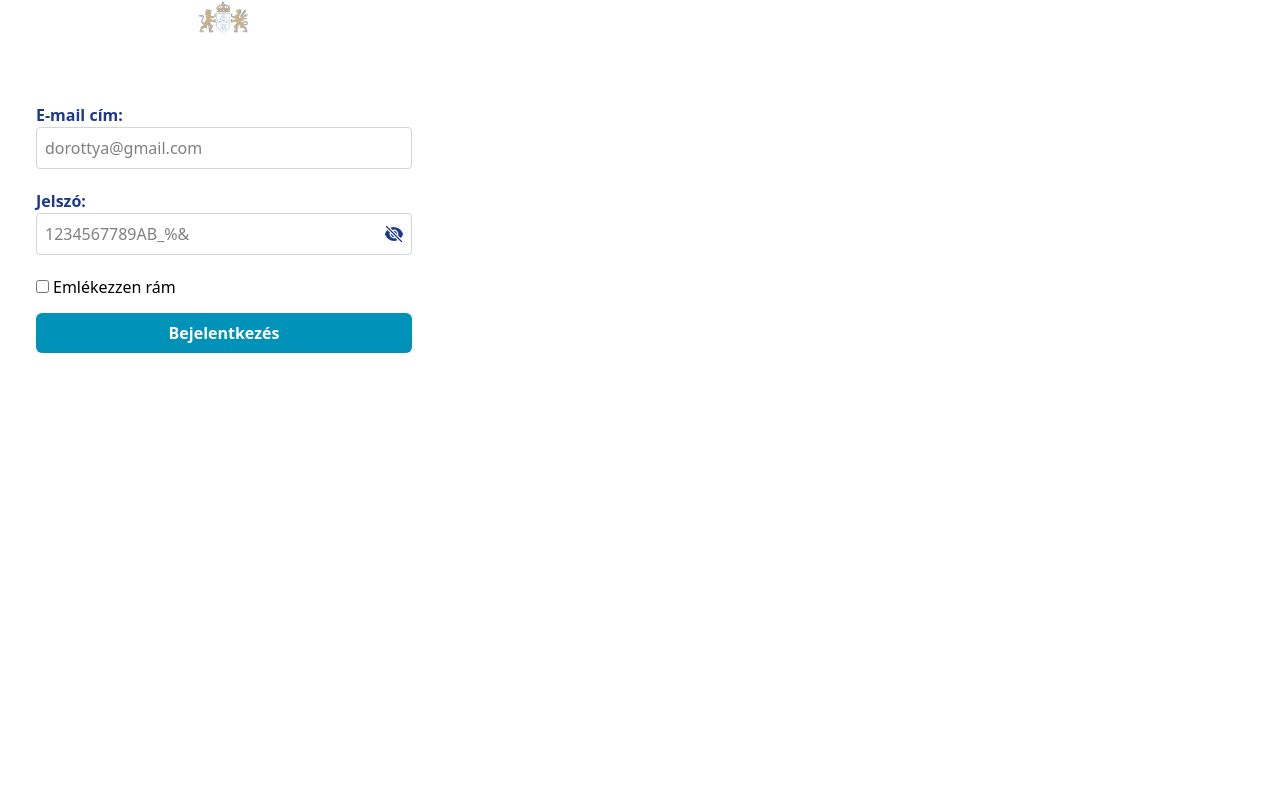
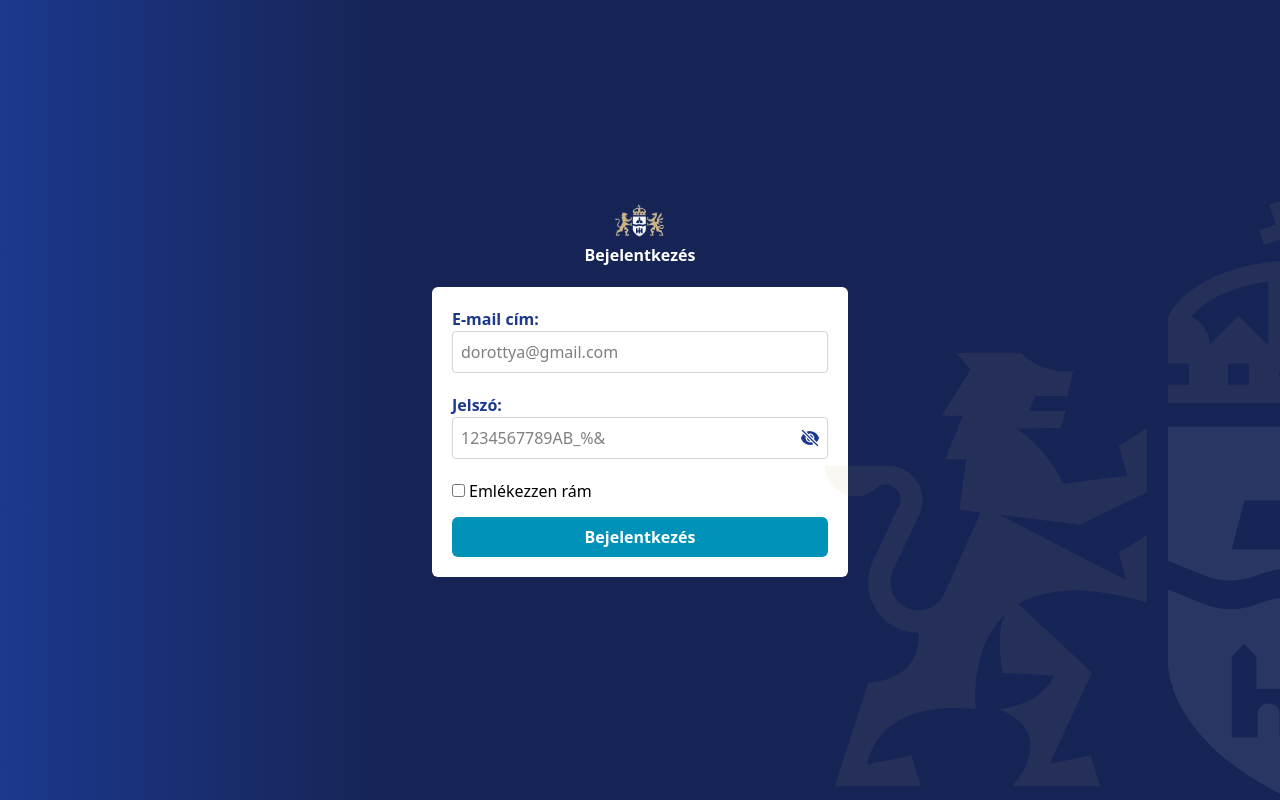
Before and after one commit to Akoss08/login-page-nest-react, a React (Vite) app in the folder frontend/: page / in a window 1280 px wide. Built offline with nearby package versions, Linux system fonts and the light colour scheme.

Commit message:
Implement App by adding LoginPage & bg decor & base style

```diff
--- a/frontend/src/App.jsx
+++ b/frontend/src/App.jsx
@@ -1,9 +1,11 @@
 import './App.css';
 import LoginPage from './pages/LoginPage';
+import bgImage from '/public/bg-image.svg';
 
 function App() {
   return (
-    <div>
+    <div className="bg-gradient-to-r to-30% from-blue-900 to-blue-950 h-screen flex items-center justify-center">
+      <img src={bgImage} alt="Background decoration" className="absolute right-0 bottom-0 h-3/4 object-cover" />
       <LoginPage />
     </div>
   );
```
